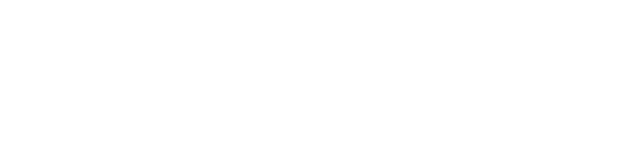
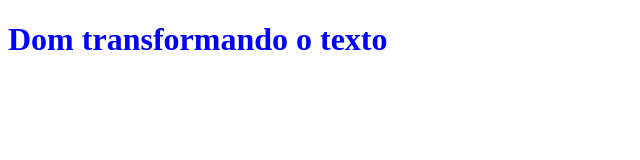
Before and after one commit to FIAP-EngSoft-ZackDev/MetodosDOM-JS, a plain HTML site: page index.html in a window 1280 px wide. Shown: the whole page, without its empty margins (0-640 px from the left). Drawn offline with Linux system fonts and the light colour scheme.

Commit message:
feat: método DOM aplicado

```diff
--- a/index.html
+++ b/index.html
@@ -7,6 +7,13 @@
 </head>
 <body>
 
+    <main class="container">
+    <h1 id="titulo">Título</h1>
+
+    <div id="lista-produtos" class="grid"></div>
+
+    </main>
+
     <!-- JS EXTERNO -->
      <script src="./src/js/script.js"></script>
 </body>
--- a/src/js/script.js
+++ b/src/js/script.js
@@ -35,3 +35,35 @@ const desconto = 0.15; //15%
 const precoFinal = precoProduto * (1 - desconto);
 console.log(precoFinal);
 console.log(`R$ ${precoFinal.toFixed(2)}`);
+
+/* DOM ( DOCUMENT OBJECT MODEL) MODELO DE DOCUMENTO
+PERMITE O JAVASCRIPT CONVERSAR COM O NAVEGADOR
+PARA MANIPULAR O HTML E CSS. */
+
+const titulo = document.getElementById("titulo");
+titulo.innerText = "Dom transformando o texto";
+
+titulo.style.color = "blue";
+
+const produtos =[
+    {nome:"Teclado Gamer", preco:200, emPromocao:true},
+    {nome:"Mouse Gamer", preco:150, emPromocao:false},
+    {nome:"Monitor", preco:1300, emPromocao:true},
+    {nome:"Pad Mouse", preco:50, emPromocao:false}
+];
+
+console.log(produtos);
+const container = document.getElementById("lista-produtos");
+
+function produtosCard(lista){
+    const hmtlProdutos = lista.map(item => `
+        <div class="card">
+            <h3>${item.nome}</h3>
+            <p>Preço R$ ${item.preco}</p>
+            ${item.emPromocao}? '<span>Promoção</span>': ''}
+        </div>
+        `).join(""); //transforma o array e, uma unica string
+
+        container.innerHTML=hmtlProdutos;
+}
+produtosCard();
```
